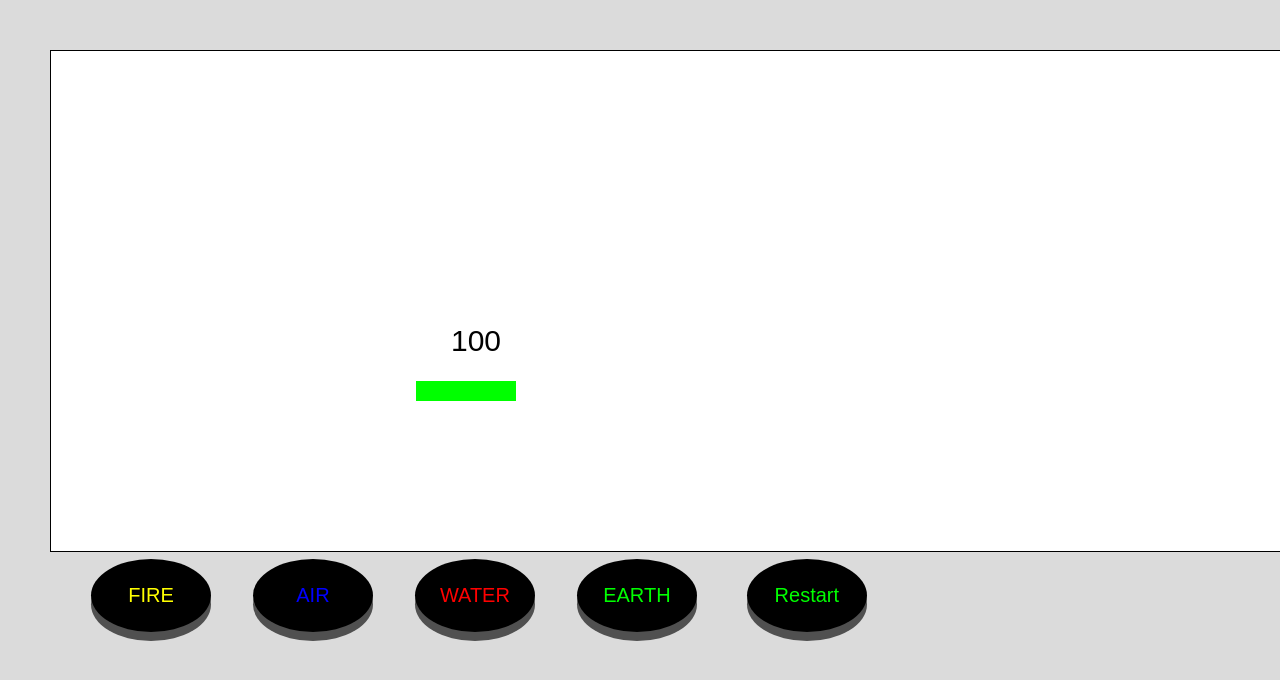
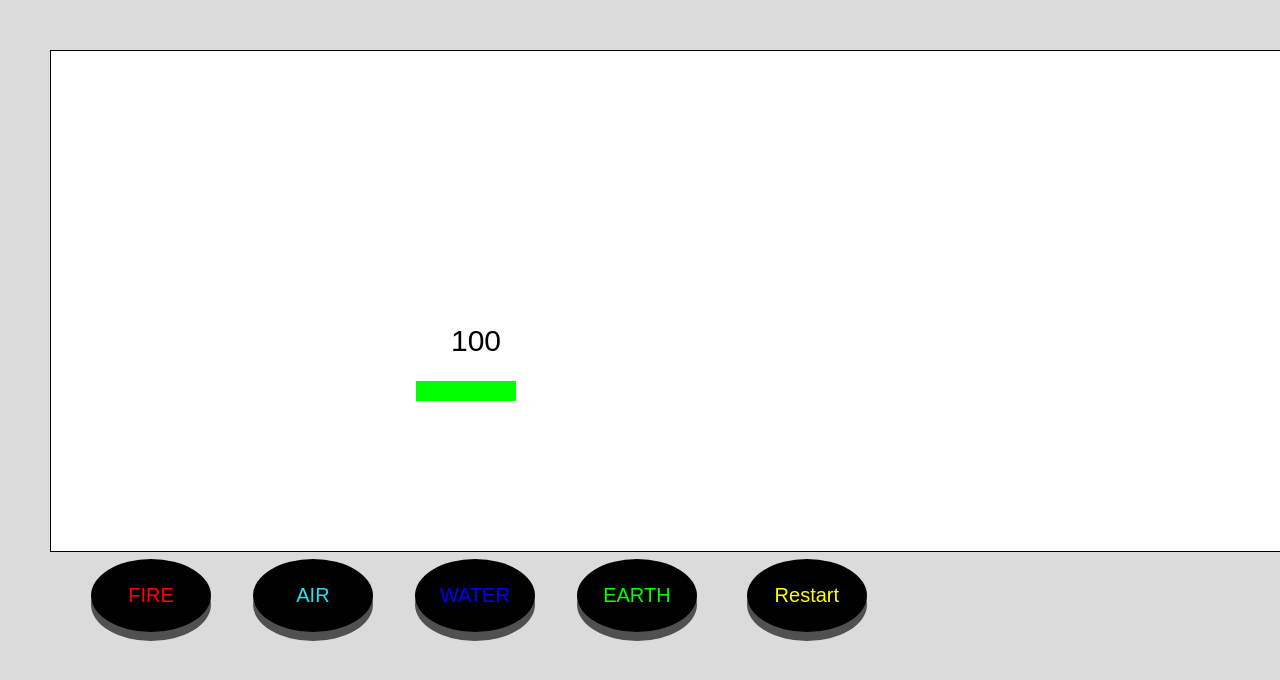
Before and after one commit to Kacper-Szata/UIGame, a plain HTML site: page gamePlay.html in a window 1280 px wide. Shown: the top 680 px of the page. Drawn offline with Linux system fonts and the light colour scheme.

Commit message:
buttons update

```diff
--- a/CSS/stylesheet.css
+++ b/CSS/stylesheet.css
@@ -32,12 +32,12 @@ p
 
 .button:hover
 {
-    background-color:red;
+    background-color:rgb(112, 112, 112);
 }
 
 .button:active
 {
-    box-shadow: 0 5px green;
+    box-shadow: 0 5px rgb(58, 58, 58);
     transform: translateY(5px);
 }
 
@@ -59,6 +59,11 @@ p
 .yellow
 {
     color: #FFFF00;
+}
+
+.cyan
+{
+    color:rgb(39, 225, 238);
 }
 
 .round
--- a/gamePlay.html
+++ b/gamePlay.html
@@ -29,13 +29,13 @@
         <tbody>
 
                 <td>&nbsp;</td>
-                <td><button id="FIRE" class="button yellow round">FIRE</button></td>
+                <td><button id="FIRE" class="button red round">FIRE</button></td>
                 <td>&nbsp;</td>
 
 
-                <td><button id="AIR" class="button blue round">AIR</button></td>
+                <td><button id="AIR" class="button cyan round">AIR</button></td>
                 <td>&nbsp;</td>
-                <td><button id="WATER" class="button red round">WATER</button></td>
+                <td><button id="WATER" class="button blue round">WATER</button></td>
 
 
                 <td>&nbsp;</td>
@@ -43,7 +43,7 @@
                 <td>&nbsp;</td>
 
                 <td>&nbsp;</td>
-                <td><button id="RESTART" class="button green round">Restart</button></td>
+                <td><button id="RESTART" class="button yellow round">Restart</button></td>
                 <td>&nbsp;</td>
 
         </tbody>
```
